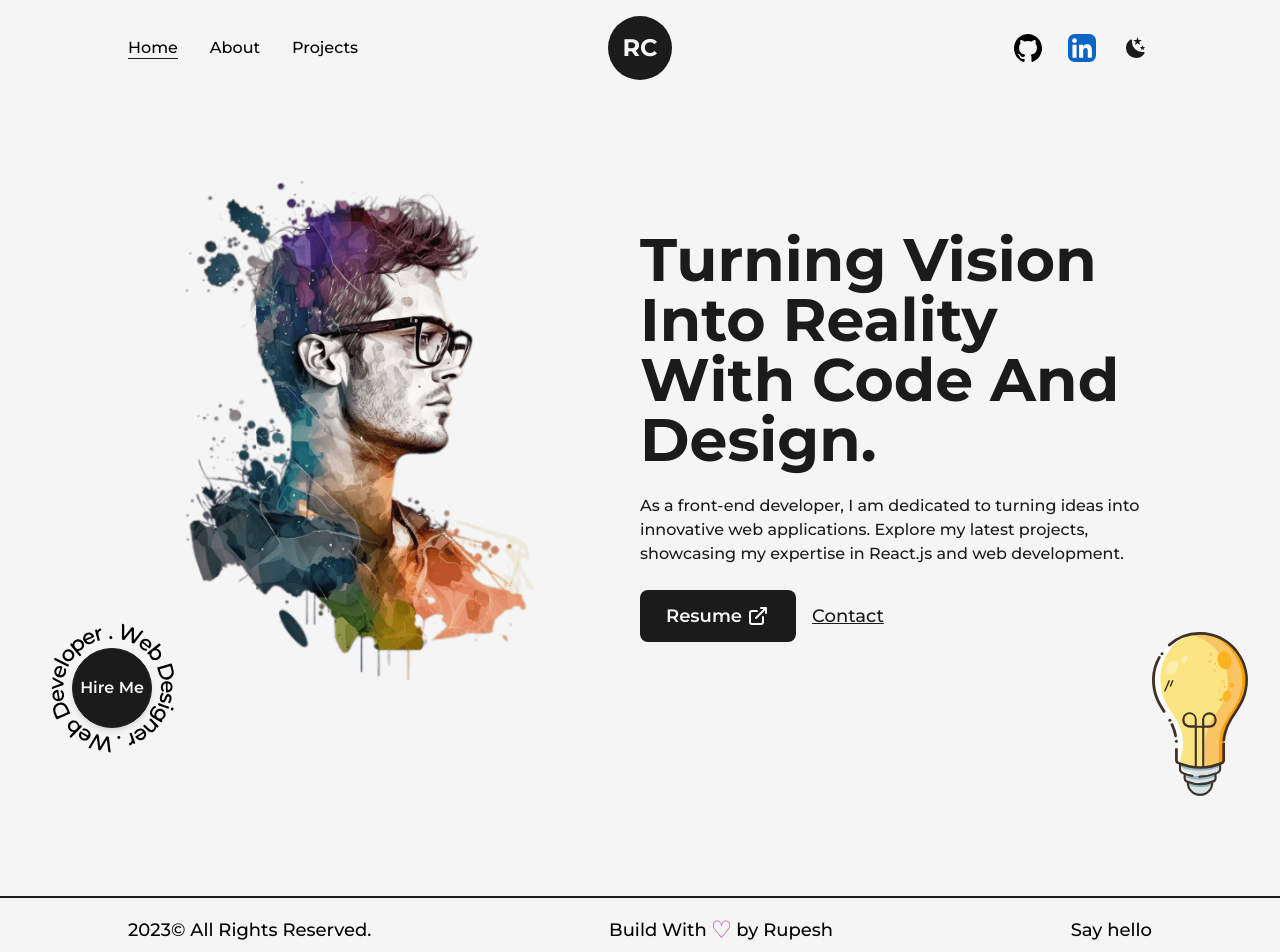
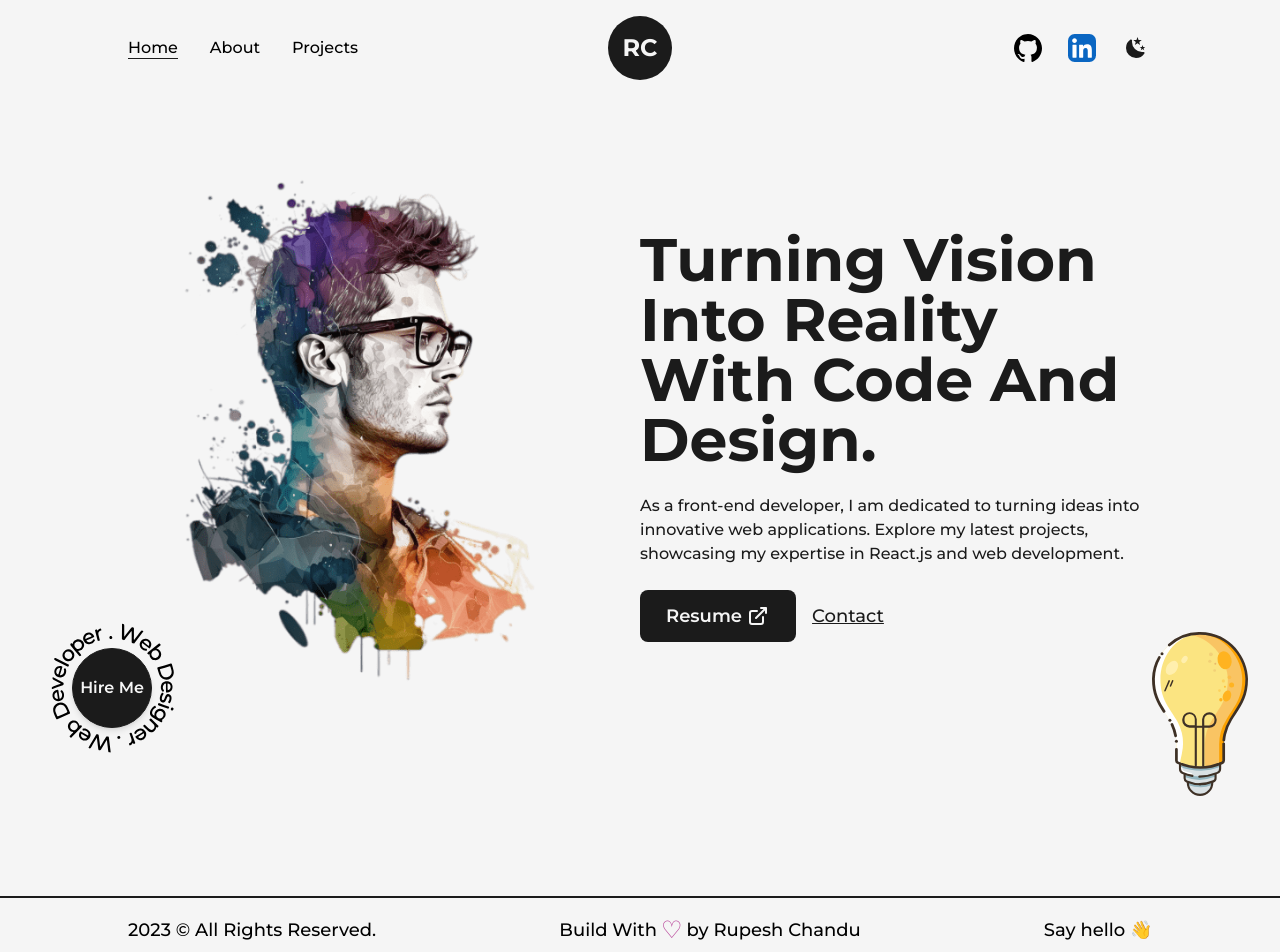
Before and after one commit to rupeshchandu/modern-portfolio, a Next.js app: page / in a window 1280 px wide. Shown: the top 952 px of the page. Built offline with nearby package versions, Linux system fonts and the light colour scheme.

Commit message:
Footer Done

```diff
--- a/src/Components/Footer.js
+++ b/src/Components/Footer.js
@@ -51,12 +51,12 @@ const Footer = () => {
     <footer className='w-full border-t-2 border-solid border-dark font-medium text-lg
      dark:text-light dark:border-light sm:text-base ' >
         <Layout className='py-4 flex items-center justify-between lg:flex-col '>
-            <span>{new Date().getFullYear()}&copy; All Rights Reserved.</span>
+            <span>{new Date().getFullYear()} &copy; All Rights Reserved.</span>
             <div className='flex items-center'>
                 Build With <span className='text-primary text-2xl px-1 dark:text-primaryDark lg:py-2'>&#9825;</span>
-                by&nbsp;<Link href= "/">Rupesh</Link>
+                by&nbsp;<Link href= "https://github.com/rupeshchandu">Rupesh Chandu</Link>
             </div>
-            <Link href= "/">Say hello</Link>
+            <Link href= "https://www.linkedin.com/in/rupesh-chandu-7658901a3/">Say hello 👋</Link>
         </Layout>
     </footer>
   )
--- a/src/Components/Navbar.js
+++ b/src/Components/Navbar.js
@@ -40,7 +40,7 @@ const CustomMobilelink = ({href,title,className="",toggle})=>{
       {title}
 
       <span
-        className={`h-[1px] inline-block bg-light
+        className={`h-[2px] inline-block bg-light
         absolute left-0 -bottom-0.5 group-hover:w-full transition-[width] ease duration-300
         ${router.asPath === href ? 'w-full' : 'w-0'}
         dark:bg-dark
```
